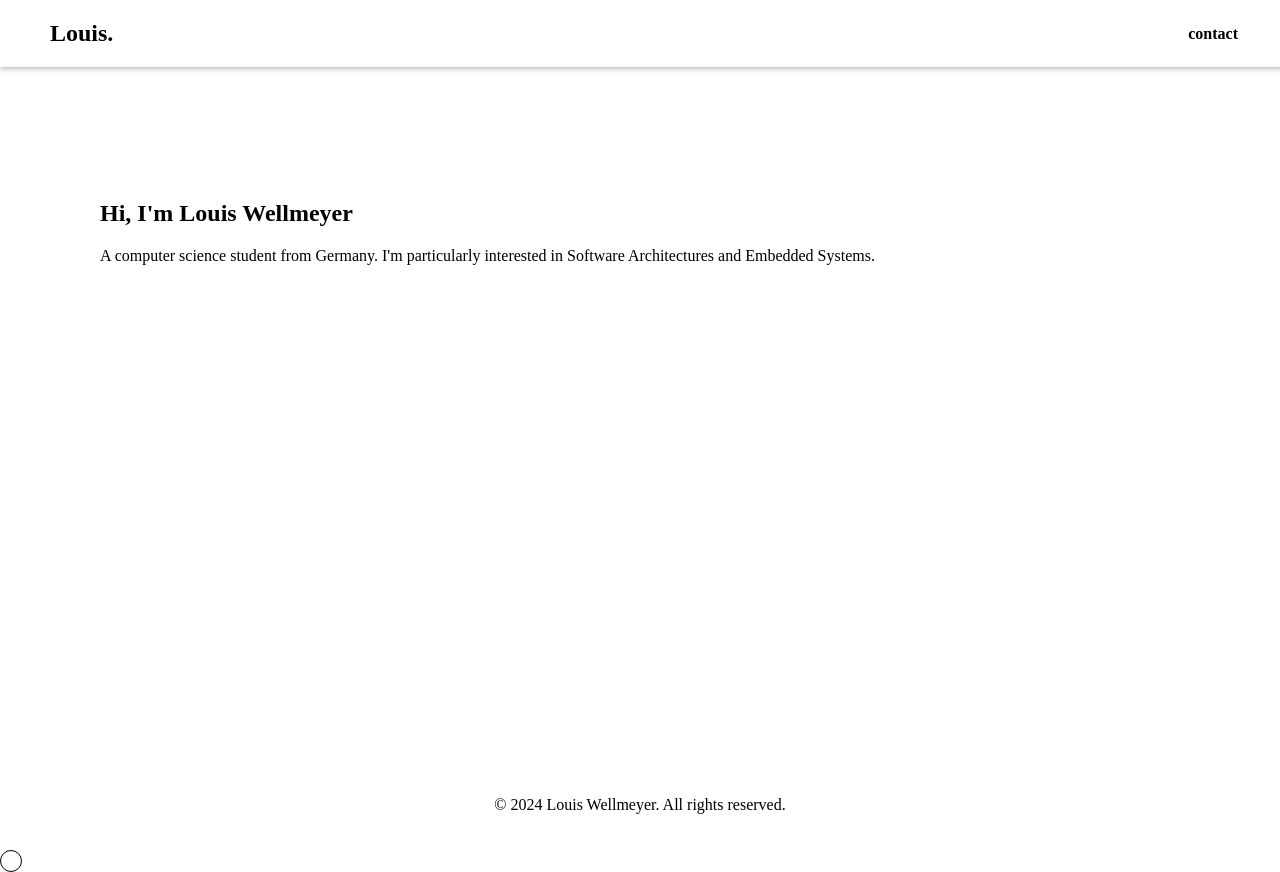
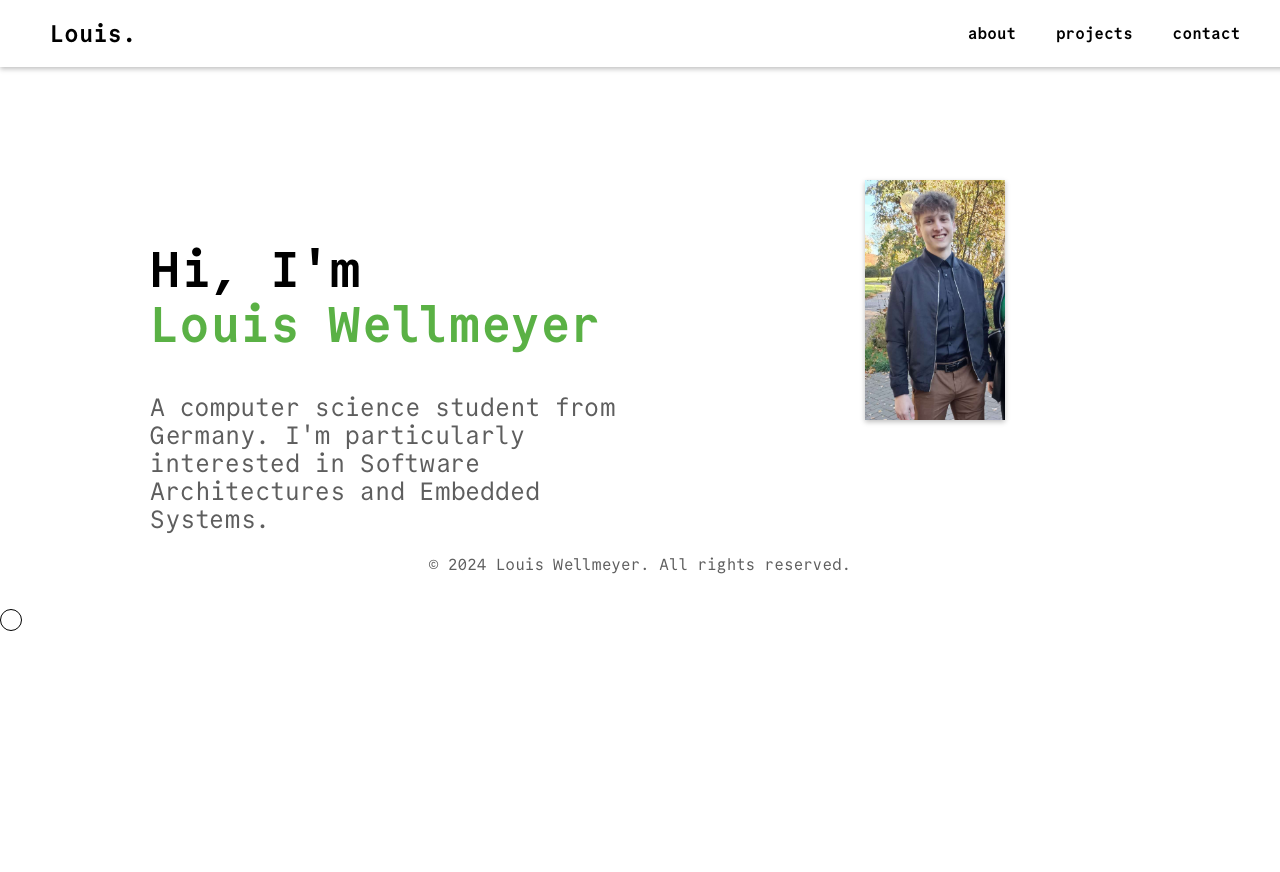
Before and after one commit to Wellbek/wellbek.github.io, a plain HTML site: page index.html in a window 1280 px wide. After the commit the page ends 800 px from the top, so only its background shows below. Drawn offline with Linux system fonts and the light colour scheme.

Commit message:
Improved the looks of the website including fonts, layouts, colors; Added portrait; Added clova.ai navbar effect

```diff
--- a/css/styles.scss
+++ b/css/styles.scss
@@ -1,3 +1,12 @@
+@font-face { font-family: CommitMono; src: url('/assets/fonts/CommitMono-400-Regular.otf'); }
+@font-face { font-family: CommitMono; font-weight: bold; src: url('/assets/fonts/CommitMono-700-Regular.otf');}
+
+html *
+{
+   color: #5e5e5e;
+   font-family: CommitMono;
+}
+
 /* ======== Header ======== */
 
 header {
@@ -43,12 +52,28 @@ header {
     color: #000000;
     text-decoration: none;
     font-weight: bold;
-    padding: 8px 12px;
+    padding: 0 10px;
+    position: relative;
 }
 
-/* .nav-links a:hover {
+.nav-links li a:hover{
+    color: rgb(90, 177, 69)
+}
 
-} */
+.nav-links li a:after{
+    content: "";
+    position: absolute;
+    background: rgb(90, 177, 69);
+    height: 3px;
+    width: 0;
+    left: 0;
+    bottom: -10px;
+    transition: 0.5s;
+}
+
+.nav-links li a:hover:after{
+    width: 100%;
+}
 
 /* ======== Body ======== */
 
@@ -79,15 +104,54 @@ body {
     /* background-color: #f00; /* Optional: Change border color */
 }
 
+section {
+    display: flex;
+    justify-content: space-between;
+    max-width: 1200px;
+    margin: 0 auto;
+    background-color: #ffffff;
+}
+
 #about {
     text-align: left;
     padding: 180px 100px 100px; /* Adjust top padding to account for fixed header */
-    background-color: #ffffff;
-    color: #000000;
-    min-height: 60vh;
-    display: flex;
+    min-height: 25vh;
+    max-height: 30vh;
     justify-content: left;
 }
+
+#about div {
+    width: 50%;
+    min-height: 25vh;
+    max-height: 30vh;
+}
+
+.about-content{
+    padding: 20px 50px 0px;
+}
+
+.about-content h1 {
+    color: #000000;
+    font-weight: 1000;
+    font-size: 50px;
+}
+
+.about-content p {
+    font-size: 25px;
+}
+
+.about-image img{
+    height: 100%;
+    display: block;
+    margin-left: auto;
+    margin-right: auto;
+    box-shadow: 0 2px 5px rgba(0, 0, 0, 0.253);
+    transition: transform 0.5s ease-out; /* Add a smooth transition effect */
+}
+
+// div, section {
+//     border: 2px solid rgb(0, 0, 0);
+// }
 
 /* ======== Footer ======== */
 
--- a/index.html
+++ b/index.html
@@ -16,6 +16,8 @@
                         <a href="#">Louis.</a>
                     </div>
                     <ul class="nav-links">
+                        <li><a href="#about">about</a></li>
+                        <li><a href="#projects">projects</a></li>
                         <li><a href="#contact">contact</a></li>
                     </ul>
                 </nav>
@@ -24,8 +26,11 @@
             <!-- About me Section -->
             <section id="about">
                 <div class="about-content">
-                    <h1>Hi, I'm Louis Wellmeyer</h1>
+                    <h1>Hi, I'm <br> <span style="color:rgb(90, 177, 69)">Louis Wellmeyer</span></h1>
                     <p> A computer science student from Germany. I'm particularly interested in Software Architectures and Embedded Systems.</p>
+                </div>
+                <div class="about-image">
+                    <img src="assets/images/Me.PNG" alt="😎">
                 </div>
             </section>
 
--- a/js/main.js
+++ b/js/main.js
@@ -1,5 +1,6 @@
 const cursor = document.querySelector(".cursor");
 const links = document.querySelectorAll("a");
+const images = document.querySelectorAll("img");
 
 // Update cursor position based on mouse movement
 document.addEventListener("mousemove", (e) => {
@@ -19,3 +20,15 @@ links.forEach((link) => {
         cursor.classList.remove("hovered"); // Remove hovered class to shrink cursor
     });
 });
+
+images.forEach((img) => {
+    img.addEventListener("mouseenter", () => {
+        // cursor.classList.add("hovered"); // Add hovered class to enlarge cursor
+        img.style.transform = "scale(1.1)"
+    });
+
+    img.addEventListener("mouseleave", () => {
+        // cursor.classList.remove("hovered"); // Remove hovered class to shrink cursor
+        img.style.transform = "scale(1)"
+    });
+})
```
Also changed, not shown: assets/fonts/CommitMono-400-Italic.otf (added), assets/fonts/CommitMono-400-Regular.otf (added), assets/fonts/CommitMono-700-Italic.otf (added), assets/fonts/CommitMono-700-Regular.otf (added), assets/images/Me.PNG (added), css/styles.css, 1 other file.
